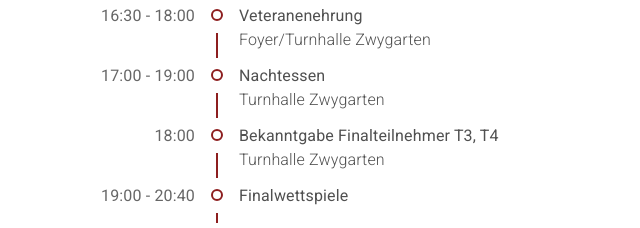
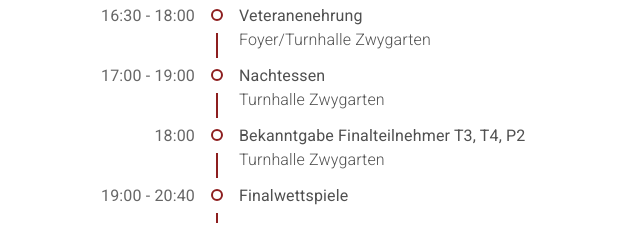
Before and after one commit to randombenj/arth-steinen-23, a React (Create React App) app: page / in a window 1280 px wide. Shown: the part 2110-2338 px from the top of the page, without its empty margins (169-809 px from the left). Built offline with nearby package versions, Linux system fonts and the light colour scheme.

Commit message:
Add p2 finale

```diff
--- a/src/Timeline.tsx
+++ b/src/Timeline.tsx
@@ -21,7 +21,7 @@ export default function FestTimeline() {
     { from: new Date(2023, 9, 23, 15, 30), to: new Date(2023, 9, 23, 16, 45), event: 'Wettspiel SoloDuo', location: 'Theater Arth' },
     { from: new Date(2023, 9, 23, 16, 30), to: new Date(2023, 9, 23, 18, 0), event: 'Veteranenehrung', location: 'Foyer/Turnhalle Zwygarten' },
     { from: new Date(2023, 9, 23, 17, 0), to: new Date(2023, 9, 23, 19, 0), event: 'Nachtessen', location: 'Turnhalle Zwygarten' },
-    { from: new Date(2023, 9, 23, 18, 0), to: undefined, event: 'Bekanntgabe Finalteilnehmer T3, T4', location: 'Turnhalle Zwygarten' },
+    { from: new Date(2023, 9, 23, 18, 0), to: undefined, event: 'Bekanntgabe Finalteilnehmer T3, T4, P2', location: 'Turnhalle Zwygarten' },
     { from: new Date(2023, 9, 23, 19, 0), to: new Date(2023, 9, 23, 20, 40), event: 'Finalwettspiele' },
     { from: new Date(2023, 9, 23, 19, 0), to: new Date(2023, 9, 23, 22, 0), event: 'freies Gässeln in den Gassen von Arth' },
     { from: new Date(2023, 9, 23, 21, 0), to: new Date(2023, 9, 23, 22, 0), event: 'Unterhaltungsabend', location: 'Turnhalle Zwygarten' }
```
